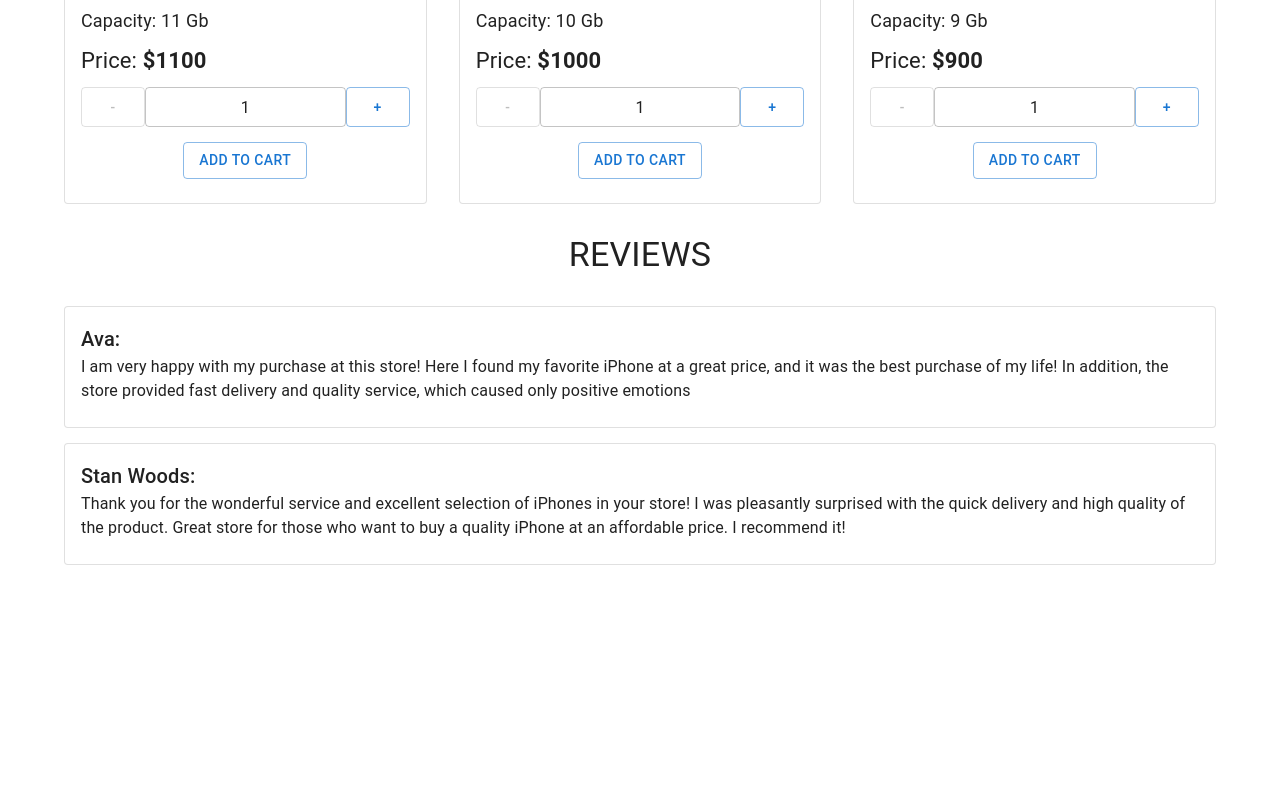
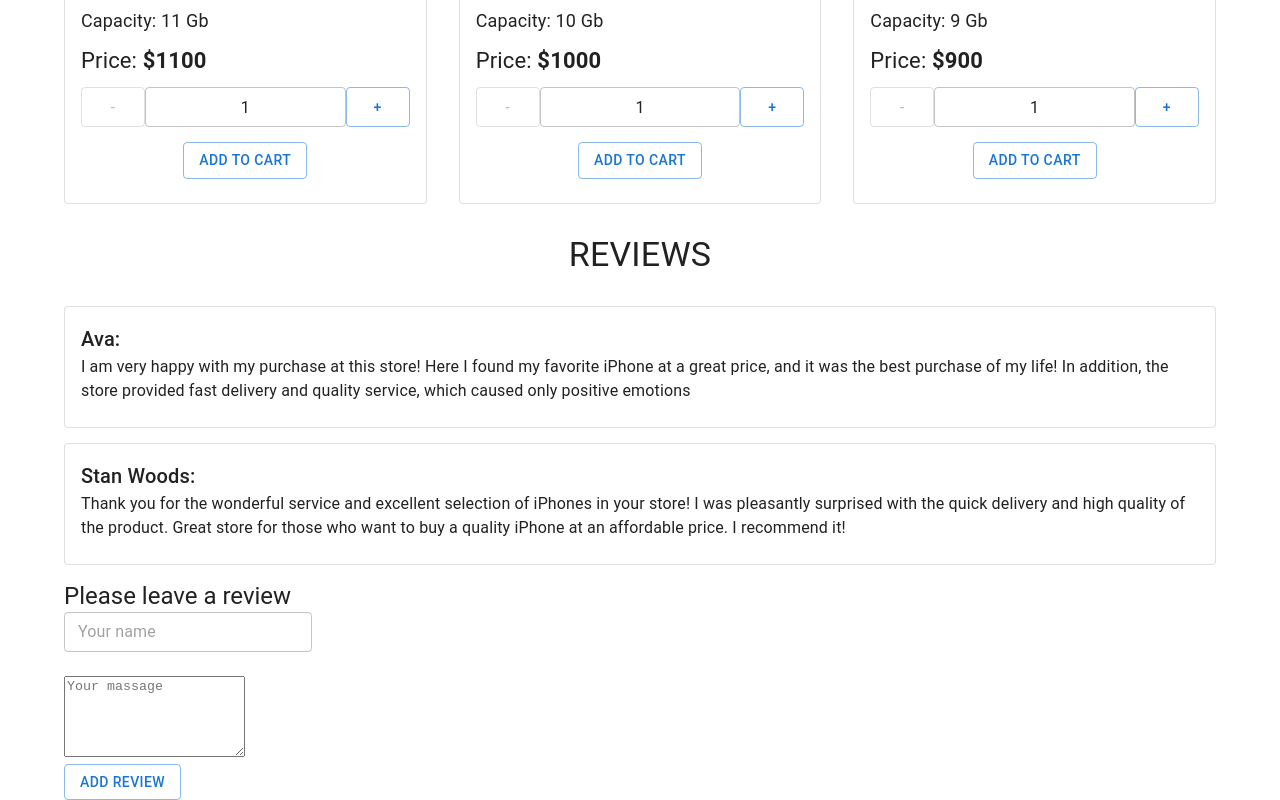
Before and after one commit to OlgaStam/shop-project, a React (Create React App) app: page / in a window 1280 px wide. Shown: the part 1107-1907 px from the top of the page. Before the commit the page ends 1687 px from the top, so only its background shows below. Built offline with nearby package versions, Linux system fonts and the light colour scheme.

Commit message:
added form

```diff
--- a/src/components/Reviews/Reviews.tsx
+++ b/src/components/Reviews/Reviews.tsx
@@ -1,4 +1,4 @@
-import { Card, CardContent, Typography } from '@mui/material'
+import { Button, Card, CardContent, TextField, TextareaAutosize, Typography } from '@mui/material'
 import { useState } from 'react'
 
 type Props = {}
@@ -70,6 +70,20 @@ key={i} - присваивание уникального ключа для ка
 <CardContent> - компонент содержимого карточки, где располагаются данные отзыва.
 <Typography variant="h6" component="div">{name}:</Typography> - компонент Typography из библиотеки Material-UI, используемый для отображения имени отзыва с определенным вариантом (variant="h6") и компонентом (component="div").
 <div>{text}</div> - отображение текста отзыва внутри элемента div. */}
+
+<form>
+    <Typography variant='h5' component={"div"}>
+Please leave a review
+    </Typography>
+    <div>
+        <TextField size="small" placeholder='Your name'  />
+    </div>
+    <br/>
+    <div>
+        <TextareaAutosize minRows={5} placeholder='Your massage' />
+    </div>
+    <Button variant='outlined'>Add Review</Button>
+</form>
         </>
     )
 }
```
